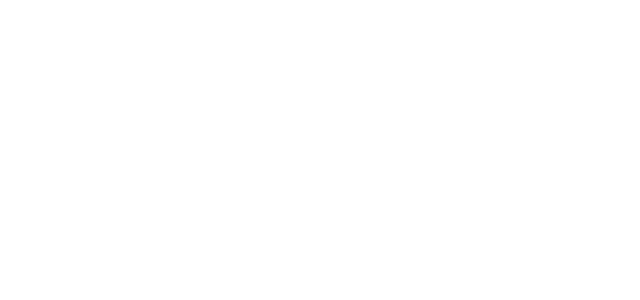
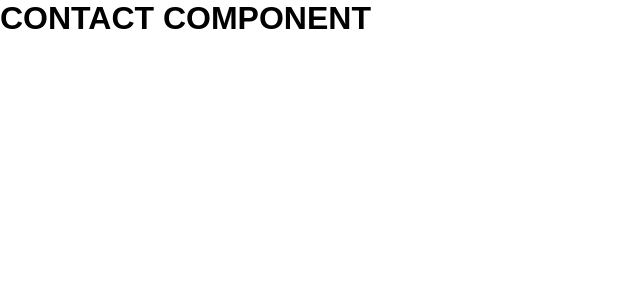
Before and after one commit to marcusviniciusmo/My_Portfolio__, a React (Vite) app in the folder frontend/: page /contact in a window 1280 px wide. Before the commit this address had no page. Shown: the top 300 px of the page, without its empty margins (0-640 px from the left). Built offline with nearby package versions, Linux system fonts and the light colour scheme.

Commit message:
Contact component created

```diff
--- /dev/null
+++ b/frontend/src/components/Contact/index.tsx
@@ -0,0 +1,7 @@
+export function Contact() {
+  return (
+    <>
+      <h1>CONTACT COMPONENT</h1>
+    </>
+  );
+}
--- a/frontend/src/routes/Router.tsx
+++ b/frontend/src/routes/Router.tsx
@@ -6,6 +6,7 @@ import { Projects } from '../components/Projects';
 import { Certificates } from '../components/Certificates';
 import { Testimonials } from '../components/Testimonials';
 import { Blogs } from '../components/Blogs';
+import { Contact } from '../components/Contact';
 
 export function Router() {
   return (
@@ -17,6 +18,7 @@ export function Router() {
       <Route path="/certificates" element={<Certificates />} />
       <Route path="/testimonials" element={<Testimonials />} />
       <Route path="/blogs" element={<Blogs />} />
+      <Route path="/contact" element={<Contact />} />
     </Routes>
   );
 }
```
